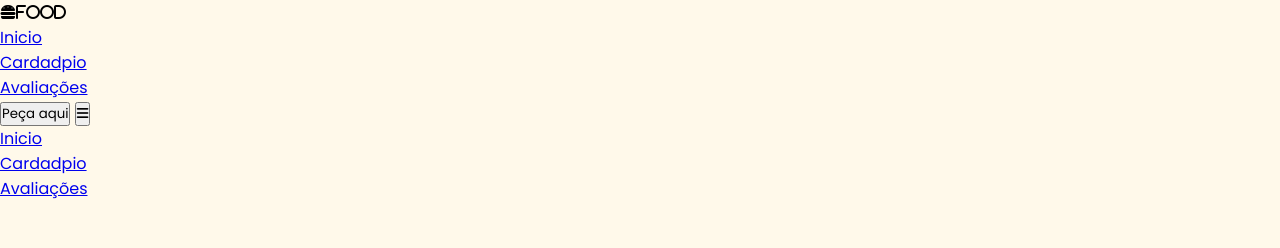
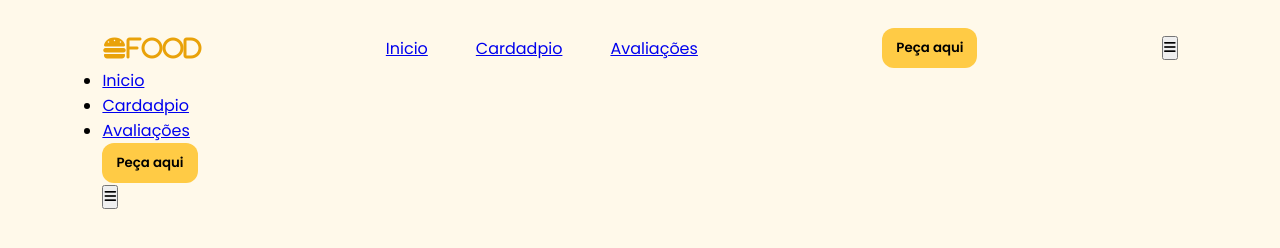
Before and after one commit to LimaSilvaLima/landingpage, a plain HTML site: page index.html in a window 1280 px wide. Drawn offline with Linux system fonts and the light colour scheme.

Commit message:
adcionados css de btn e header

```diff
--- a/index.html
+++ b/index.html
@@ -14,7 +14,7 @@
             <i class="fa-solid fa-burger" id="nav_logo" >food</i>
 
             <ul id="nav_list" >
-                <li class="nav_item" >
+                <li class="nav_item active" >
                     <a href="#home">Inicio</a>
                 </li>
                 <li class="nav_item" >
@@ -46,6 +46,14 @@
                     <a href="#testemonials">Avaliações</a>
                 </li>
             </ul>
+            <button class="btn-default" >
+                Peça aqui
+            </button>
+
+            <button id="mobile_btn" >
+                <i class="fa-solid fa-bars" ></i>
+            </button>
+
         </div>
     </header>
 </body>
--- a/src/styles/header.css
+++ b/src/styles/header.css
@@ -0,0 +1,35 @@
+header {
+    width: 100%;
+    padding: 28px 8%;
+
+}
+
+#navbar {
+    width: 100%;
+    display: flex;
+    align-items: center;
+    justify-content: space-between;
+}
+
+#nav_logo {
+    font-size: 24px ;
+    color: #e9a209;
+
+}
+
+#nav_list {
+    display: flex;
+    list-style: none;
+    gap: 48px;
+}
+
+.nav-item a {
+    text-decoration: none;
+    color: #1d1d1dad;
+    font-weight: 600;
+}
+
+.nav-item.active a{
+    color: #1d1d1d;
+    border-bottom: 3px solid #ffe100;
+}
--- a/src/styles/styles.css
+++ b/src/styles/styles.css
@@ -10,4 +10,23 @@
 
 body {
     background-color: #fff9ea;
+    max-width: ;
 }
+
+.btn-default {
+    border: none;
+    display: flex;
+    align-items: center;
+    justify-content: center;
+    background-color: #ffcb45;
+    border-radius: 12px;
+    padding: 10px 14px;
+    font-weight: 600;
+    box-shadow: 0px 0px 10px 2px rgba(0, 0, 0, 0, 0.1);
+    cursor: pointer;
+    transition: background-color .3s ease;
+}
+
+.btn-default:hover{
+    background-color: #f8d477;
+}
```
